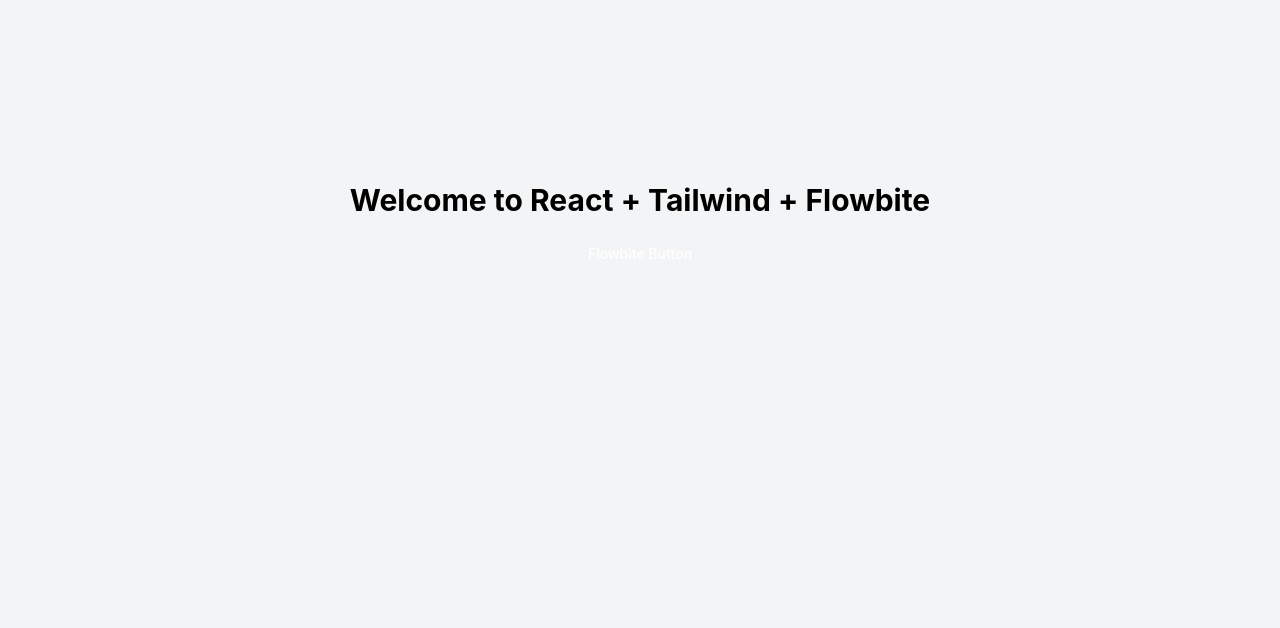
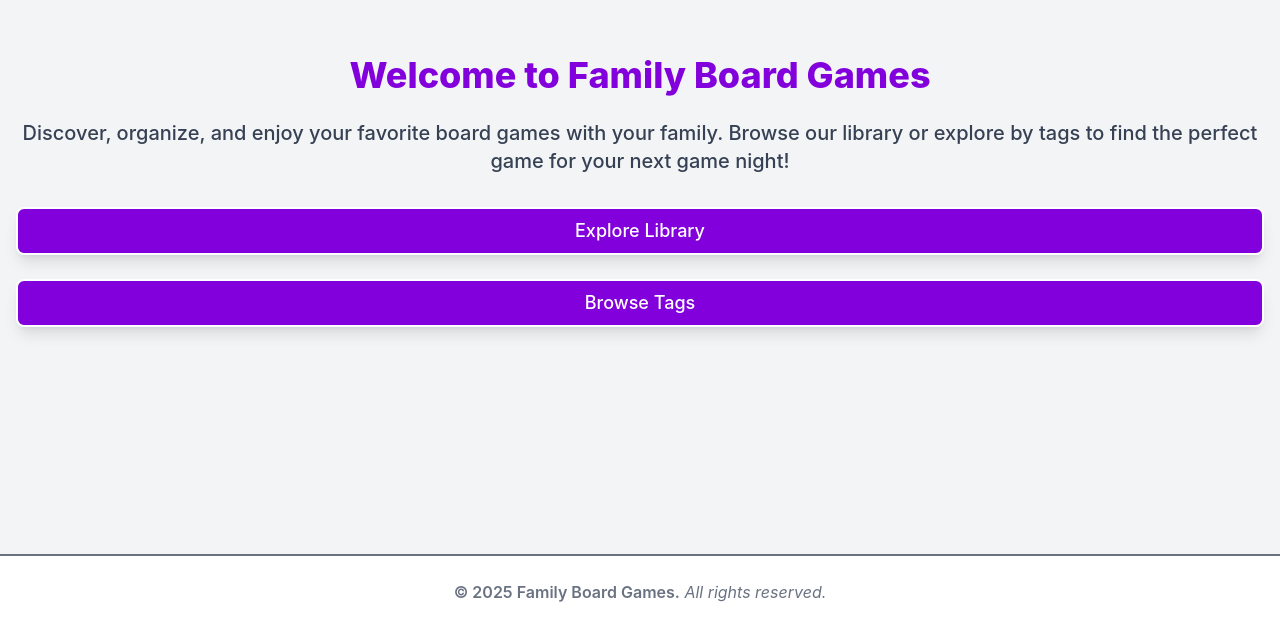
Before and after one commit to neal-thacker/board-games, a React app in the folder frontend/: page / in a window 1280 px wide. Shown: the part 172-800 px from the top of the page. Built offline with nearby package versions, Linux system fonts and the light colour scheme.

Commit message:
Update App component layout and content for Family Board Games

```diff
--- a/frontend/src/App.js
+++ b/frontend/src/App.js
@@ -3,9 +3,33 @@ import { Button } from 'flowbite-react';
 
 function App() {
   return (
-    <div className="flex flex-col items-center justify-center min-h-screen bg-gray-100">
-      <h1 className="text-3xl font-bold mb-4">Welcome to React + Tailwind + Flowbite</h1>
-      <Button>Flowbite Button</Button>
+    <div className="min-h-screen bg-gray-100 flex flex-col">
+      <main className="flex flex-1 flex-col items-center justify-center text-center px-4 w-full max-w-7xl mx-auto space-y-8 md:space-y-12">
+        <h1 className="text-4xl sm:text-5xl md:text-6xl font-extrabold text-purple-700 mb-6 md:mb-8 drop-shadow-2xl">Welcome to Family Board Games</h1>
+        <p className="text-lg sm:text-xl md:text-2xl text-gray-700 mb-8 md:mb-10 max-w-7xl font-medium">Discover, organize, and enjoy your favorite board games with your family. Browse our library or explore by tags to find the perfect game for your next game night!</p>
+        <div className="flex flex-col sm:flex-row gap-6 sm:gap-8 w-full justify-center">
+          <Button
+            gradientDuoTone={undefined}
+            size="lg"
+            className="px-8 py-3 text-base sm:text-lg shadow-lg w-full sm:w-auto bg-purple-700 hover:bg-purple-800 text-white border-2 border-purple-900 transition-colors duration-200 hover:scale-105 focus:scale-105 focus:ring-4 focus:ring-purple-300"
+            href="#library"
+          >
+            Explore Library
+          </Button>
+          <Button
+            outline
+            gradientDuoTone={undefined}
+            size="lg"
+            className="px-8 py-3 text-base sm:text-lg shadow-lg w-full sm:w-auto bg-purple-700 hover:bg-purple-800 text-white border-2 border-purple-900 transition-colors duration-200 hover:scale-105 focus:scale-105 focus:ring-4 focus:ring-purple-300"
+            href="#tags"
+          >
+            Browse Tags
+          </Button>
+        </div>
+      </main>
+      <footer className="w-full max-w-7xl mx-auto text-center py-6 text-gray-500 text-base bg-white mt-auto shadow-inner rounded-t-2xl border-t-2 border-purple-100">
+        <span className="font-semibold">© {new Date().getFullYear()} Family Board Games.</span> <span className="italic">All rights reserved.</span>
+      </footer>
     </div>
   );
 }
```
